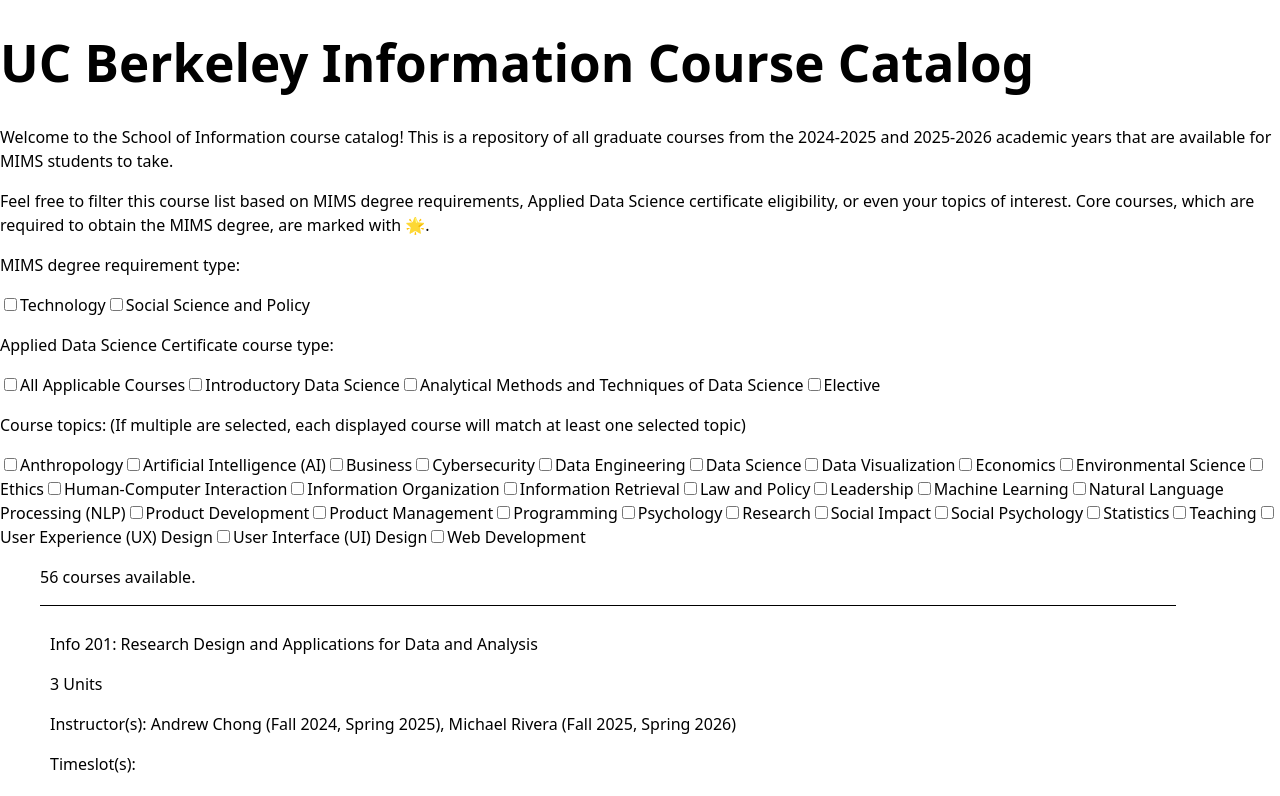
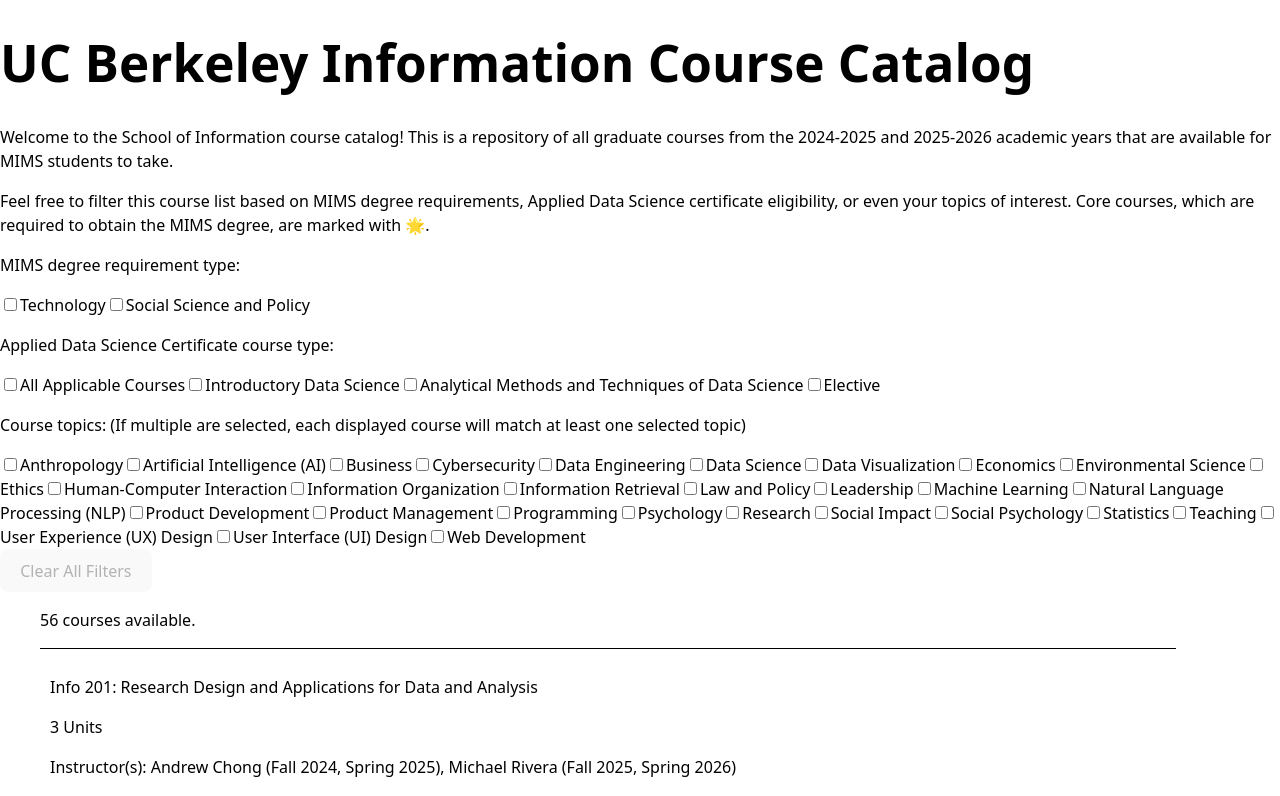
Before and after one commit to ltang16/info-catalog, a React (Vite) app: page / in a window 1280 px wide. Shown: the top 796 px of the page. Built offline with nearby package versions, Linux system fonts and the light colour scheme.

Commit message:
move filter button sections to new filter sidebar component
create new button + function to clear all current filters (default to displaying all courses)

```diff
--- a/src/App.jsx
+++ b/src/App.jsx
@@ -1,10 +1,8 @@
 import React, { useState, useEffect } from 'react'
 import axios from 'axios'
 import './App.css'
+import FilterSidebar from './components/FilterSidebar'
 import CatalogList from './components/CatalogList'
-import DegreeFilters from './components/DegreeFilters'
-import DSCertificateFilters from './components/DSCertificateFilters'
-import TopicFilters from './components/TopicFilters'
 
 function App() {
   // State data for course catalog from JSON file
@@ -47,6 +45,13 @@
     }
   }
 
+  // Function to clear ALL applied filters
+  const clearAllFilters = () => {
+    setDegReq('all')
+    setDSCert('all')
+    setTopics([])
+  }
+
   // Derived state for filtered catalog, based on degree requirement, DS certificate, and topics filters
   // Filtering order doesn't matter since the resulting set of courses will be the same :)
   const filteredCatalog = catalog.filter((course) => {
@@ -62,7 +67,7 @@
     if (DScert === 'elective') return (course.DScertification === "Elective");
     return true;
   }).filter((course) => {
-    // Course topics filter
+    // Course topics filter -- allows multi-select! A course is displayed if it matches at least one filtered topic
     if (topics.length === 0) {
       return true;
     } else {
@@ -78,9 +83,8 @@
     <p className="catalog-details">Feel free to filter this course list based on MIMS degree requirements, Applied Data
       Science certificate eligibility, or even your topics of interest. Core courses, which are required to obtain the
       MIMS degree, are marked with 🌟.</p>
-    <DegreeFilters degReq={degReq} onClick={handleReqFilter}/>
-    <DSCertificateFilters DScert={DScert} onClick={handleDSCertFilter}/>
-    <TopicFilters catalog={catalog} topics={topics} onClick={toggleTopic}/>
+    <FilterSidebar degReq={degReq} handleReqFilter={handleReqFilter} DScert={DScert} handleDSCertFilter={handleDSCertFilter}
+      catalog={catalog} topics={topics} toggleTopic={toggleTopic} clearAllFilters={clearAllFilters}/>
     <CatalogList catalog={filteredCatalog}/>
     </>
   )
--- /dev/null
+++ b/src/components/FilterSidebar.jsx
@@ -0,0 +1,25 @@
+import DegreeFilters from './DegreeFilters'
+import DSCertificateFilters from './DSCertificateFilters'
+import TopicFilters from './TopicFilters'
+
+function FilterSidebar({ degReq, handleReqFilter, DScert, handleDSCertFilter, catalog, topics, toggleTopic,
+    clearAllFilters }) {
+
+  return (
+    <div className="filter-sidebar">
+        <DegreeFilters degReq={degReq} onClick={handleReqFilter}/>
+        <DSCertificateFilters DScert={DScert} onClick={handleDSCertFilter}/>
+        <TopicFilters catalog={catalog} topics={topics} onClick={toggleTopic}/>
+        <label>
+            <button
+                className="clear-filters-btn"
+                onClick={() => clearAllFilters()}
+                disabled={degReq === "all" && DScert === "all" && topics.length === 0}
+            >Clear All Filters
+            </button>
+        </label>
+    </div>
+  )
+}
+
+export default FilterSidebar
```
Also changed, not shown: 1 other file (tests, documents, lock files or other folders).
